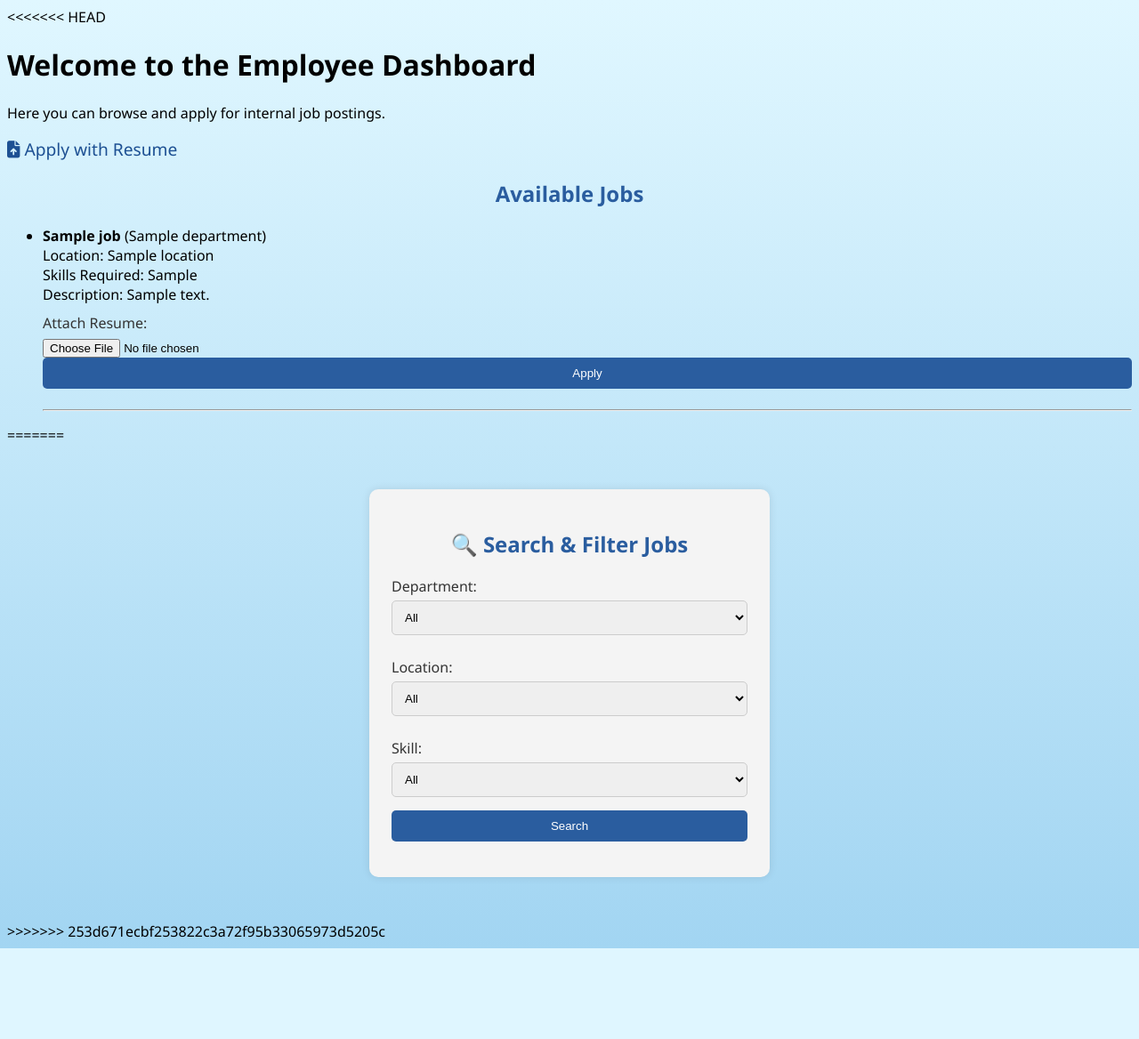
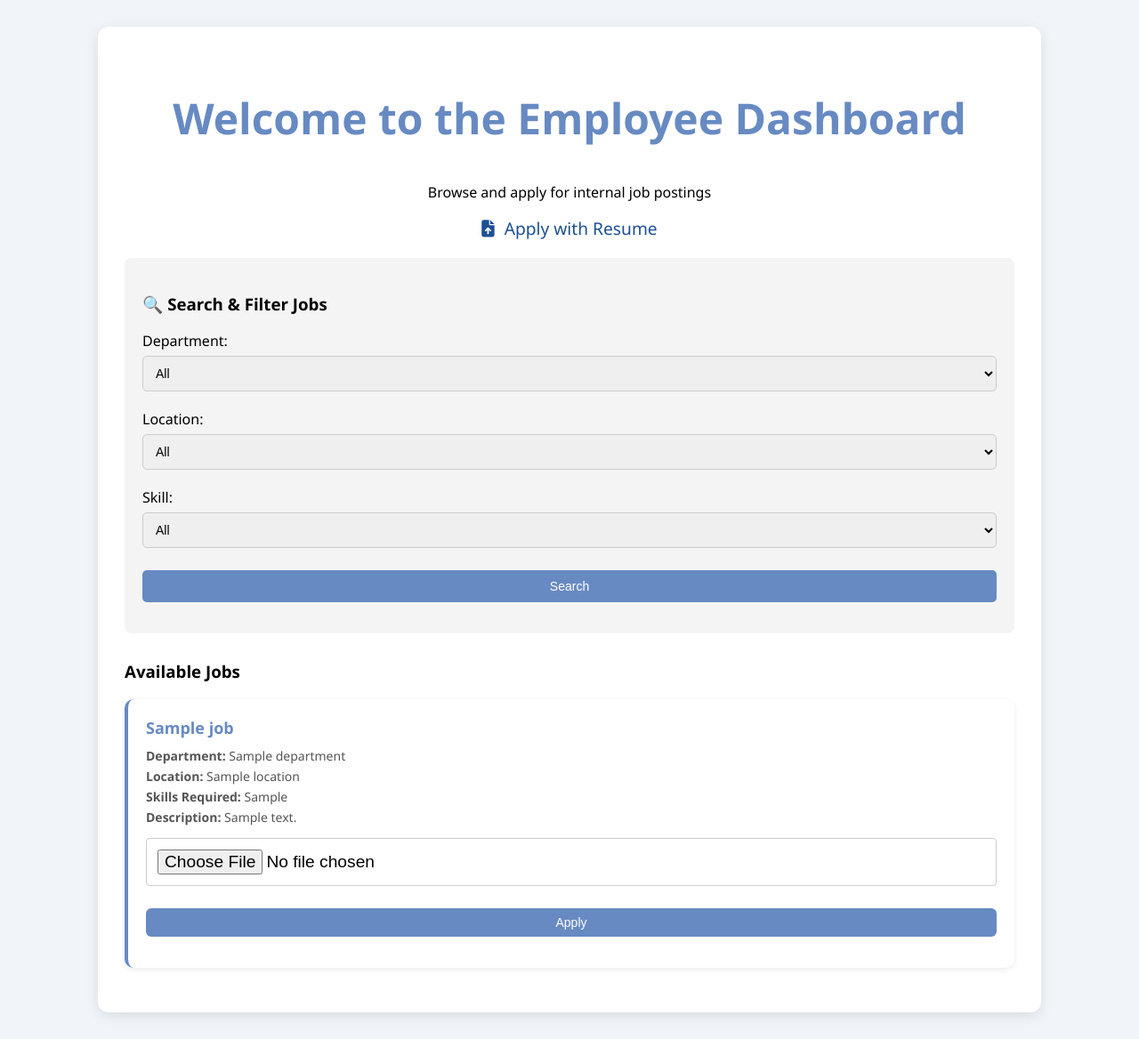
Before and after one commit to himarg2274/talentbridge, a Flask app: template templates/dashboard_employee.html in a window 1280 px wide. Shown: the whole page at 89% size. Before the commit the page ends 1066 px from the top, so only its background shows below. Run offline with Flask 3, Linux system fonts and the light colour scheme; the template is opened without the code that fills it: most values are stand-ins (such as "Sample title", 1, 10 or a date in 2020); some libraries are stand-ins or nearby versions.

Commit message:
Update dashboard_employee.html

```diff
--- a/templates/dashboard_employee.html
+++ b/templates/dashboard_employee.html
@@ -2,84 +2,132 @@
 <html>
 <head>
     <title>Employee Dashboard</title>
+    <link rel="stylesheet" href="{{ url_for('static', filename='loginReg.css') }}">
+    <link rel="stylesheet" href="https://cdnjs.cloudflare.com/ajax/libs/font-awesome/6.4.0/css/all.min.css">
     <style>
         body {
-            background: linear-gradient(to bottom, #e0f7ff, #a2d5f2);
-            font-family: 'Segoe UI', Tahoma, Geneva, Verdana, sans-serif;
+            font-family: 'Segoe UI', sans-serif;
+            background: #f1f5f9;
+            margin: 0;
+            padding: 30px;
         }
-        .container {
-            width: 400px;
-            margin: 50px auto;
-            padding: 25px;
-            background-color: #f4f4f4;
-            border-radius: 10px;
-            box-shadow: 0 0 10px rgba(0,0,0,0.1);
+
+        .dashboard-container {
+            max-width: 1000px;
+            margin: auto;
+            background: white;
+            padding: 30px;
+            border-radius: 12px;
+            box-shadow: 0 4px 16px rgba(0,0,0,0.1);
         }
+
         h2 {
             text-align: center;
-            color: #2a5d9f;
+            color: #678ac2;
         }
-        label {
+
+        .filter-container {
+            background: #f4f4f4;
+            padding: 20px;
+            border-radius: 8px;
+            margin-bottom: 30px;
+        }
+
+        .filter-container label {
             display: block;
-            margin: 10px 0 5px;
-            color: #333;
+            margin-top: 10px;
+            font-weight: 500;
         }
-        select, input[type="text"], button {
+
+        .filter-container select, .filter-container button {
             width: 100%;
             padding: 10px;
-            margin-bottom: 15px;
+            margin-top: 6px;
             border-radius: 5px;
             border: 1px solid #ccc;
+            font-size: 14px;
         }
-        button {
-            background-color: #2a5d9f;
+
+        .filter-container button {
+            background-color: #678ac2;
             color: white;
             border: none;
+            margin-top: 15px;
             cursor: pointer;
         }
-        button:hover {
-            background-color: #244a85;
+
+        .filter-container button:hover {
+            background-color: #4a6da1;
+        }
+
+        .job-card {
+            background: #ffffff;
+            padding: 20px;
+            margin-bottom: 20px;
+            border-left: 4px solid #678ac2;
+            border-radius: 10px;
+            box-shadow: 0 2px 6px rgba(0,0,0,0.08);
+        }
+
+        .job-card h3 {
+            margin: 0 0 10px;
+            font-size: 18px;
+            color: #678ac2;
+        }
+
+        .job-card p {
+            font-size: 14px;
+            color: #555;
+            margin: 4px 0;
+        }
+
+        .job-card input[type="file"] {
+            margin-bottom: 10px;
+        }
+
+        .job-card button {
+            background-color: #678ac2;
+            color: white;
+            padding: 8px 16px;
+            border: none;
+            border-radius: 6px;
+            font-size: 14px;
+            cursor: pointer;
+        }
+
+        .job-card button:hover {
+            background-color: #4a6da1;
+        }
+
+        .upload-resume-link {
+            text-align: center;
+            margin-bottom: 20px;
+        }
+
+        .upload-resume-link a {
+            font-size: 1.2rem;
+            text-decoration: none;
+            color: #1d5093;
+        }
+
+        .upload-resume-link i {
+            margin-right: 6px;
         }
     </style>
 </head>
 <body>
-<<<<<<< HEAD
-    <h1>Welcome to the Employee Dashboard</h1>
-    <p>Here you can browse and apply for internal job postings.</p>
+    <div class="dashboard-container">
+        <h2>Welcome to the Employee Dashboard</h2>
+        <p style="text-align:center;">Browse and apply for internal job postings</p>
 
-    <!-- Link to general resume upload -->
-   <!-- Resume upload icon link -->
-<link rel="stylesheet" href="https://cdnjs.cloudflare.com/ajax/libs/font-awesome/6.4.0/css/all.min.css">
-
-<p>
-    <a href="{{ url_for('employee_apply') }}" style="text-decoration: none; font-size: 1.2rem; color: #1d5093;">
+        <div class="upload-resume-link">
+            <a href="{{ url_for('employee_apply') }}">
                 <i class="fas fa-file-upload"></i> Apply with Resume
             </a>
-</p>
+        </div>
 
-
-    <h2>Available Jobs</h2>
-    <ul>
-        {% for job in jobs %}
-        <li>
-            <strong>{{ job.title }}</strong> ({{ job.department }})<br>
-            Location: {{ job.location }}<br>
-            Skills Required: {{ job.skills_required }}<br>
-            Description: {{ job.description }}<br>
-
-            <form action="{{ url_for('apply_job', job_id=job['id']) }}" method="POST" enctype="multipart/form-data">
-                <label>Attach Resume:</label>
-                <input type="file" name="resume" required>
-                <button type="submit">Apply</button>
-            </form>
-
-            <hr>
-        </li>
-        {% endfor %}
-    </ul>
-=======
-    <div class="container">
-        <h2 style="margin-bottom: 20px;">🔍 Search & Filter Jobs</h2>
+        <div class="filter-container">
+            <h3>🔍 Search & Filter Jobs</h3>
             <form method="GET" action="/dashboard/employee">
                 <label for="department">Department:</label>
                 <select name="department">
@@ -115,6 +163,22 @@
                 <button type="submit">Search</button>
             </form>
         </div>
->>>>>>> 253d671ecbf253822c3a72f95b33065973d5205c
+
+        <h3>Available Jobs</h3>
+        {% for job in jobs %}
+        <div class="job-card">
+            <h3>{{ job.title }}</h3>
+            <p><strong>Department:</strong> {{ job.department }}</p>
+            <p><strong>Location:</strong> {{ job.location }}</p>
+            <p><strong>Skills Required:</strong> {{ job.skills_required }}</p>
+            <p><strong>Description:</strong> {{ job.description }}</p>
+
+            <form action="{{ url_for('apply_job', job_id=job['id']) }}" method="POST" enctype="multipart/form-data">
+                <input type="file" name="resume" required>
+                <button type="submit">Apply</button>
+            </form>
+        </div>
+        {% endfor %}
+    </div>
 </body>
 </html>
```
Lines whose indentation alone changed are shown as unchanged.
